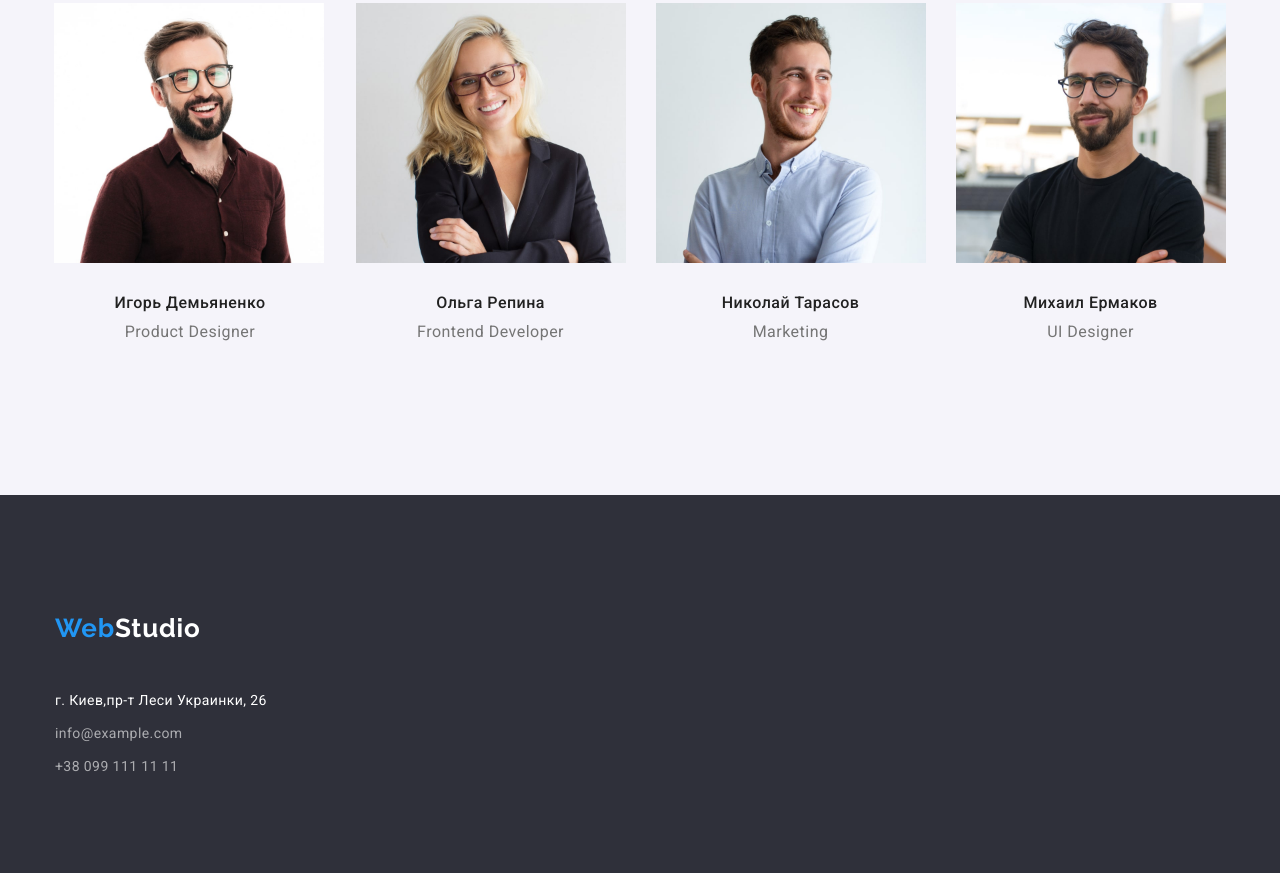
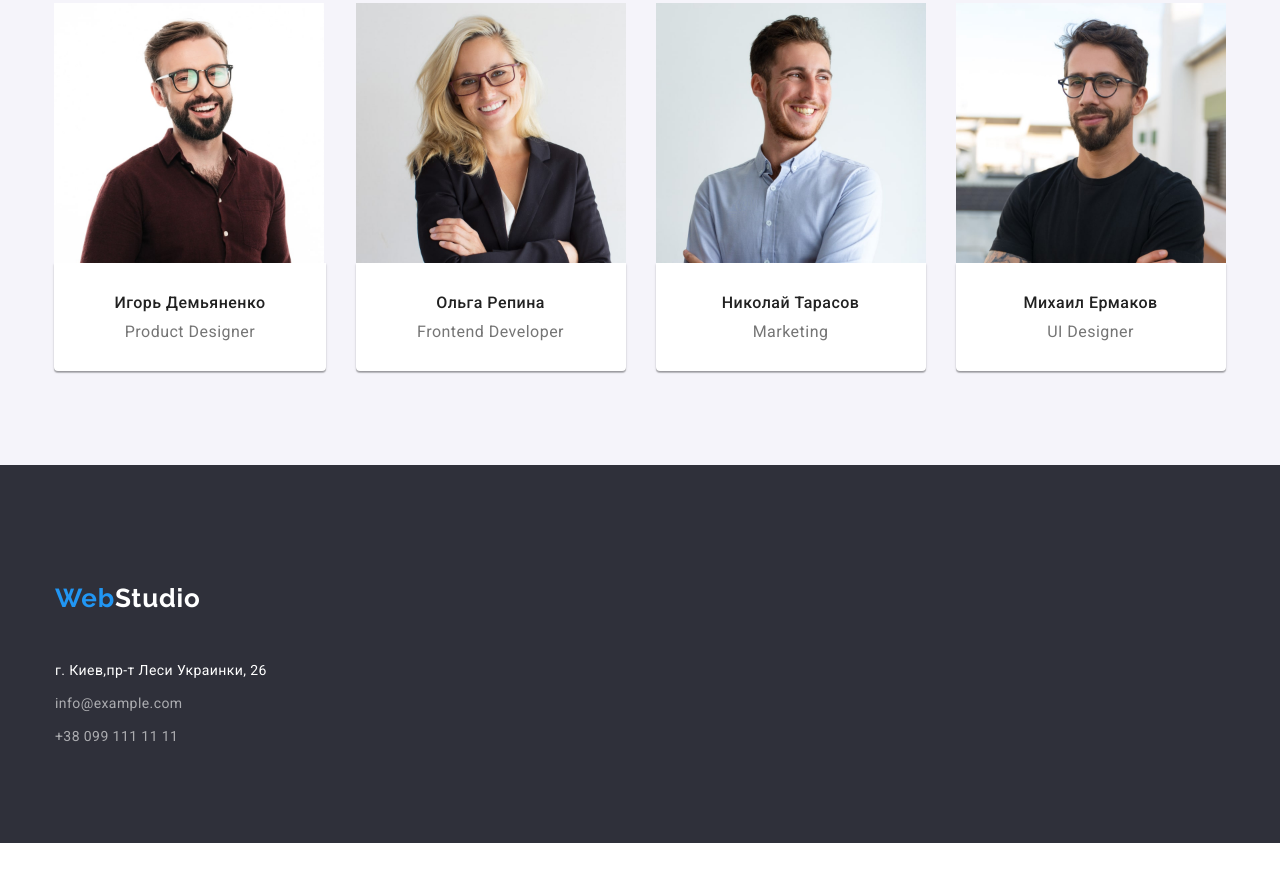
Before and after one commit to nina-strizhachenko/goit-markup-hw-03-03-03, a plain HTML site: page index.html in a window 1280 px wide. Shown: the part 1906-2779 px from the top of the page. After the commit the page ends 2749 px from the top, so only its background shows below. Drawn offline with nearby package versions, Linux system fonts and the light colour scheme.

Commit message:
dz-03-finish

```diff
--- a/css/styles.css
+++ b/css/styles.css
@@ -320,10 +320,11 @@ img {
   margin-right: 0;
 }
 .teammate {
-  padding-top: 30px;
-  padding-right: 60px;
-  padding-bottom: 60px;
-  padding-left: 60px;
+  padding: 30px 60px;
+  background: var(--primary-bgr-color);
+  box-shadow: 0px 1px 3px rgba(0, 0, 0, 0.12), 0px 1px 1px rgba(0, 0, 0, 0.14),
+    0px 2px 1px rgba(0, 0, 0, 0.2);
+  border-radius: 0px 0px 4px 4px;
 }
 .team-title {
   margin-bottom: 50px;
```
